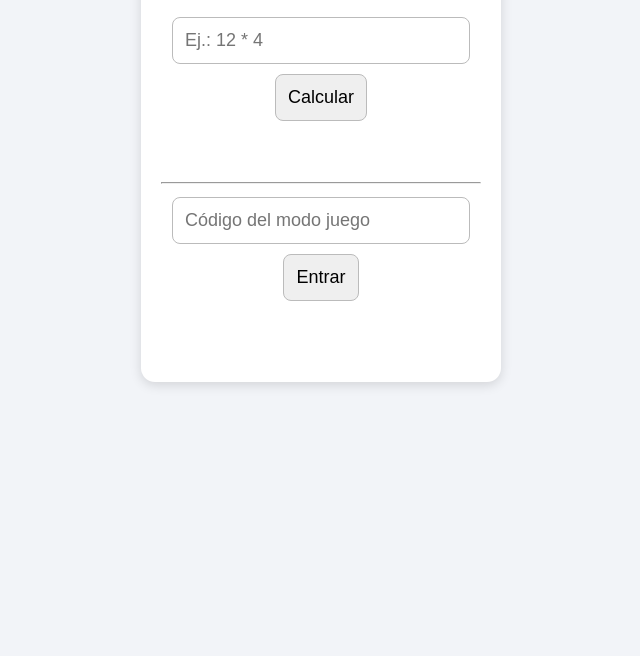
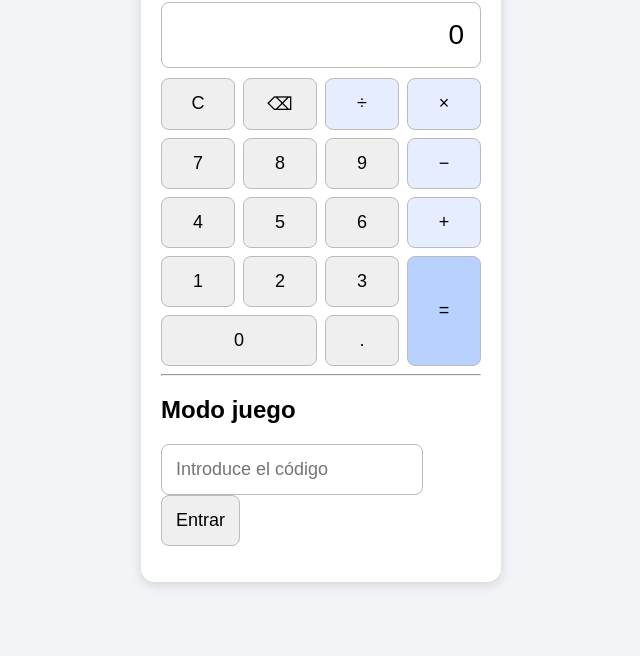
Before and after one commit to 4bde012/Calculadora, a plain HTML site: page index.html in a window 1280 px wide. Shown: the part 144-800 px from the top of the page, without its empty margins (319-959 px from the left). Drawn offline with Linux system fonts and the light colour scheme.

Commit message:
Refactor calculator layout and functionality
Updated styles and layout for calculator interface, including margin adjustments and added keyboard layout for buttons. Improved functionality for input handling and game mode activation.

```diff
--- a/index.html
+++ b/index.html
@@ -8,9 +8,8 @@
     body {
       font-family: Arial, sans-serif;
       max-width: 360px;
-      margin: 40px auto;
+      margin: 30px auto;
       padding: 16px;
-      text-align: center;
       background: #f2f4f8;
     }
 
@@ -21,17 +20,35 @@
       box-shadow: 0 3px 12px #0002;
     }
 
-    input, button {
+    #pantalla {
+      box-sizing: border-box;
+      width: 100%;
+      padding: 16px;
+      margin-bottom: 10px;
+      font-size: 28px;
+      text-align: right;
+      border: 1px solid #bbb;
+      border-radius: 8px;
+    }
+
+    .teclado {
+      display: grid;
+      grid-template-columns: repeat(4, 1fr);
+      gap: 8px;
+    }
+
+    button, input {
       font-size: 18px;
-      padding: 12px;
-      margin: 5px;
+      padding: 14px;
       border-radius: 8px;
       border: 1px solid #bbb;
     }
 
-    input { width: 85%; }
     button { cursor: pointer; }
-    #resultado, #mensaje { min-height: 24px; }
+    .operador { background: #e6edff; }
+    .igual { background: #b9d1ff; }
+    .ancho { grid-column: span 2; }
+
     #juego { display: none; }
   </style>
 </head>
@@ -39,15 +56,37 @@
   <main class="panel">
     <h1>Calculadora</h1>
 
-    <input id="pantalla" type="text" placeholder="Ej.: 12 * 4" autocomplete="off">
-    <br>
-    <button onclick="calcular()">Calcular</button>
-    <p id="resultado"></p>
+    <input id="pantalla" value="0" readonly>
+
+    <div class="teclado">
+      <button onclick="limpiar()">C</button>
+      <button onclick="borrar()">⌫</button>
+      <button class="operador" onclick="elegirOperador('/')">÷</button>
+      <button class="operador" onclick="elegirOperador('*')">×</button>
+
+      <button onclick="agregar('7')">7</button>
+      <button onclick="agregar('8')">8</button>
+      <button onclick="agregar('9')">9</button>
+      <button class="operador" onclick="elegirOperador('-')">−</button>
+
+      <button onclick="agregar('4')">4</button>
+      <button onclick="agregar('5')">5</button>
+      <button onclick="agregar('6')">6</button>
+      <button class="operador" onclick="elegirOperador('+')">+</button>
+
+      <button onclick="agregar('1')">1</button>
+      <button onclick="agregar('2')">2</button>
+      <button onclick="agregar('3')">3</button>
+      <button class="igual" onclick="calcular()" style="grid-row: span 2">=</button>
+
+      <button class="ancho" onclick="agregar('0')">0</button>
+      <button onclick="agregar('.')">.</button>
+    </div>
 
     <hr>
 
-    <input id="codigo" type="password" placeholder="Código del modo juego">
-    <br>
+    <h2>Modo juego</h2>
+    <input id="codigo" type="password" placeholder="Introduce el código">
     <button onclick="comprobarCodigo()">Entrar</button>
     <p id="mensaje"></p>
 
@@ -55,7 +94,6 @@
       <h2>Adivina el número</h2>
       <p>Estoy pensando en un número del 1 al 10.</p>
       <input id="intento" type="number" min="1" max="10" placeholder="Tu número">
-      <br>
       <button onclick="probarNumero()">Probar</button>
       <p id="pista"></p>
       <button onclick="nuevoNumero()">Nuevo número</button>
@@ -63,35 +101,78 @@
   </main>
 
   <script>
-    function calcular() {
-      const texto = document.getElementById("pantalla").value.trim();
-      const resultado = document.getElementById("resultado");
+    const pantalla = document.getElementById("pantalla");
+    let numeroAnterior = null;
+    let operador = null;
+    let empezarNumeroNuevo = true;
 
-      // Acepta números y las operaciones +, -, * y /.
-      const valido = /^[0-9+\-*/().\s]+$/.test(texto);
-      if (!valido || texto === "") {
-        resultado.textContent = "Escribe una operación válida.";
+    function agregar(valor) {
+      if (empezarNumeroNuevo) {
+        pantalla.value = valor === "." ? "0." : valor;
+        empezarNumeroNuevo = false;
         return;
       }
 
-      try {
-        const valor = Function('"use strict"; return (' + texto + ')')();
-        resultado.textContent =
-          Number.isFinite(valor) ? "Resultado: " + valor : "No se puede dividir entre cero.";
-      } catch {
-        resultado.textContent = "No he podido interpretar la operación.";
+      if (valor === "." && pantalla.value.includes(".")) return;
+      pantalla.value = pantalla.value === "0" && valor !== "."
+        ? valor
+        : pantalla.value + valor;
+    }
+
+    function elegirOperador(nuevoOperador) {
+      numeroAnterior = Number(pantalla.value);
+      operador = nuevoOperador;
+      empezarNumeroNuevo = true;
+    }
+
+    function calcular() {
+      if (operador === null || numeroAnterior === null) return;
+
+      const numeroActual = Number(pantalla.value);
+      let resultado;
+
+      if (operador === "+") resultado = numeroAnterior + numeroActual;
+      if (operador === "-") resultado = numeroAnterior - numeroActual;
+      if (operador === "*") resultado = numeroAnterior * numeroActual;
+      if (operador === "/") {
+        if (numeroActual === 0) {
+          pantalla.value = "Error";
+          operador = null;
+          empezarNumeroNuevo = true;
+          return;
+        }
+        resultado = numeroAnterior / numeroActual;
+      }
+
+      pantalla.value = String(Number(resultado.toFixed(8)));
+      operador = null;
+      numeroAnterior = null;
+      empezarNumeroNuevo = true;
+    }
+
+    function limpiar() {
+      pantalla.value = "0";
+      numeroAnterior = null;
+      operador = null;
+      empezarNumeroNuevo = true;
+    }
+
+    function borrar() {
+      if (pantalla.value.length <= 1) {
+        pantalla.value = "0";
+      } else {
+        pantalla.value = pantalla.value.slice(0, -1);
       }
     }
 
     function comprobarCodigo() {
       const codigo = document.getElementById("codigo").value;
-      const mensaje = document.getElementById("mensaje");
 
       if (codigo === "JUEGO123") {
         document.getElementById("juego").style.display = "block";
-        mensaje.textContent = "Modo juego abierto.";
+        document.getElementById("mensaje").textContent = "Modo juego abierto.";
       } else {
-        mensaje.textContent = "Ese código no es correcto.";
+        document.getElementById("mensaje").textContent = "Ese código no es correcto.";
       }
     }
 
```
